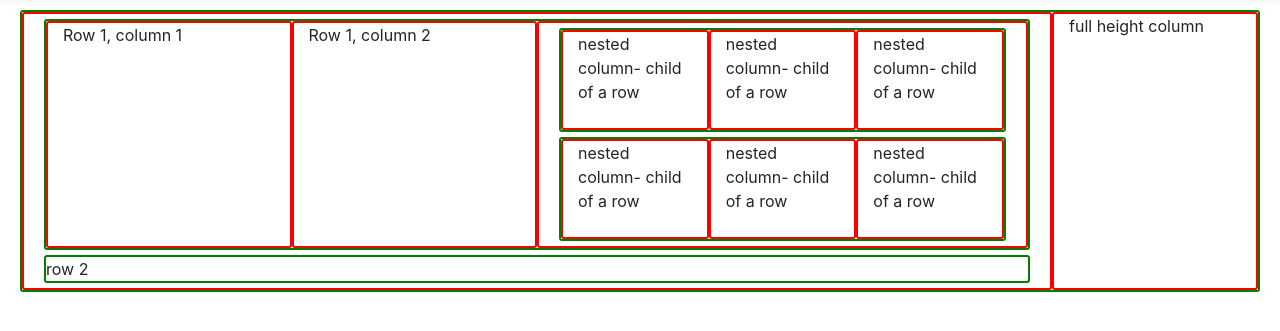
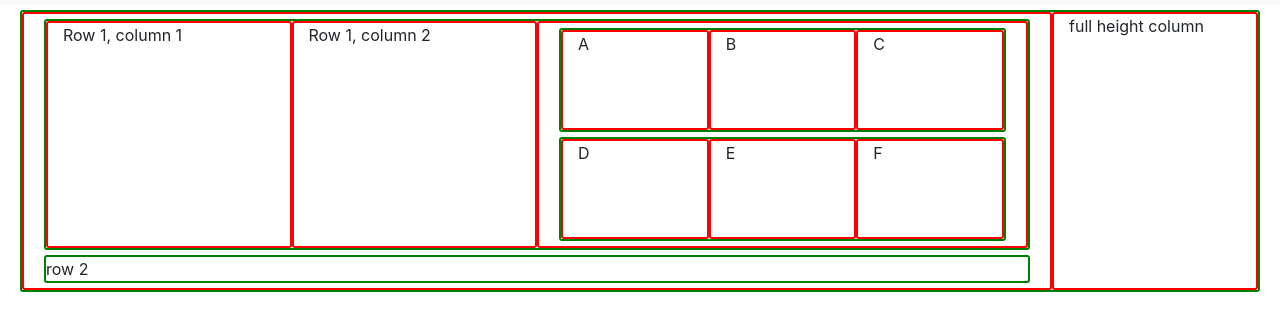
Before and after one commit to MelanieWest/BSGrid, a plain HTML site: page middle.html in a window 1280 px wide. Shown: the part 51-382 px from the top of the page. Drawn offline with nearby package versions, Linux system fonts and the light colour scheme.

Commit message:
use clearer box labels

```diff
--- a/middle.html
+++ b/middle.html
@@ -45,24 +45,24 @@
                 <div class="col col-md-6">
                     <div class="row">
                         <div class="col">
-                            nested column- child of a row
+                            A
                         </div>
                         <div class = "col">
-                             nested column- child of a row
+                            B
                         </div>
                         <div class = "col">
-                                nested column- child of a row
+                            C
                         </div>
                     </div>
                     <div class="row">
                         <div class="col">
-                            nested column- child of a row
+                           D
                         </div>
                         <div class = "col">
-                            nested column- child of a row
+                           E
                         </div>
                         <div class = "col">
-                                nested column- child of a row
+                            F
                         </div>
                     </div>
 
```
